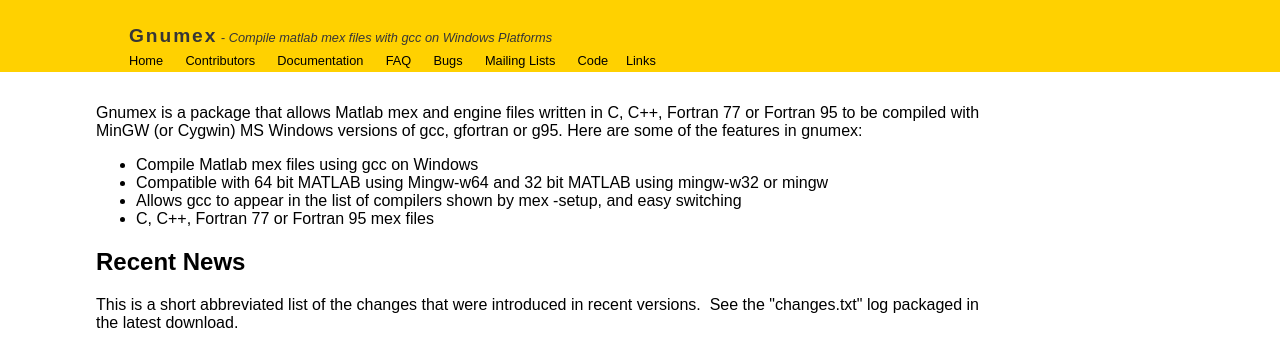
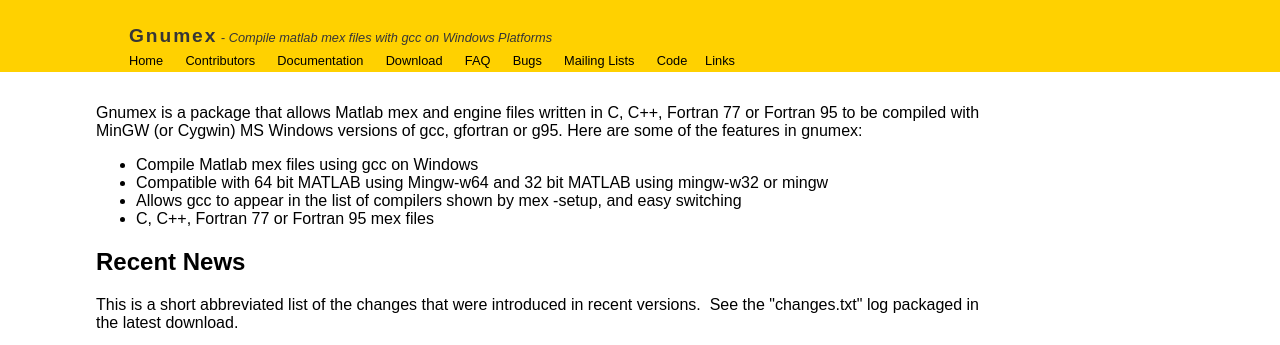
Before and after one commit to svn2github/gnumex, a plain HTML site: page htdocs/index.html in a window 1280 px wide. Shown: the top 345 px of the page. Drawn offline with Linux system fonts and the light colour scheme.

Commit message:
More update to new website.
git-svn-id: svn://svn.code.sf.net/p/gnumex/code/trunk@68 84c13648-281e-4f58-a314-d7f64f9ec013

```diff
--- a/htdocs/index.html
+++ b/htdocs/index.html
@@ -25,6 +25,7 @@
  <a href="index.html" class="menu">Home</a> &nbsp;&nbsp;&nbsp;
  <a href="contributors.html" class="menu">Contributors</a> &nbsp;&nbsp;&nbsp;
  <a href="documentation.html" class="menu">Documentation</a> &nbsp;&nbsp;&nbsp;
+ <a href="http://sourceforge.net/p/gnumex/files/" class="menu">Download</a> &nbsp;&nbsp;&nbsp;
  <a href="FAQ.html" class="menu">FAQ</a> &nbsp;&nbsp;&nbsp;
  <a href="http://sourceforge.net/p/gnumex/bugs" class="menu">Bugs</a> &nbsp;&nbsp;&nbsp;
  <a href="http://sourceforge.net/p/gnumex/mailman" class="menu">Mailing Lists</a> &nbsp;&nbsp;&nbsp;
```
